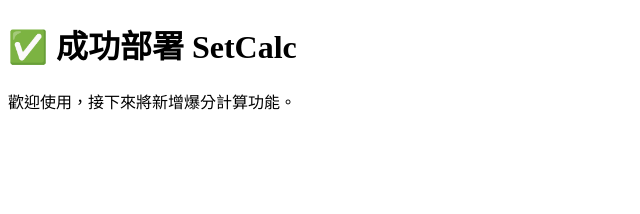
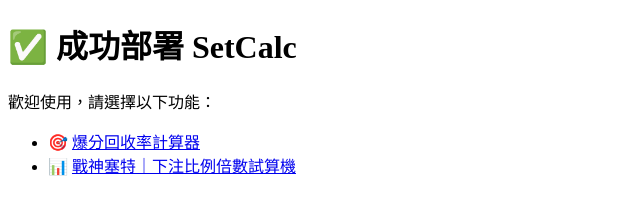
Before and after one commit to AAA38709/setcalc, a plain HTML site: page index.html in a window 1280 px wide. Shown: the whole page, without its empty margins (0-640 px from the left). Drawn offline with Linux system fonts and the light colour scheme.

Commit message:
Update index.html

```diff
--- a/index.html
+++ b/index.html
@@ -2,11 +2,15 @@
 <html lang="zh-Hant">
 <head>
   <meta charset="UTF-8" />
-  <meta name="viewport" content="width=device-width, initial-scale=1.0"/>
-  <title>SetCalc 爆分神器</title>
+  <meta name="viewport" content="width=device-width, initial-scale=1.0" />
+  <title>SetCalc 計算工具入口</title>
 </head>
 <body>
   <h1>✅ 成功部署 SetCalc</h1>
-  <p>歡迎使用，接下來將新增爆分計算功能。</p>
+  <p>歡迎使用，請選擇以下功能：</p>
+  <ul>
+    <li>🎯 <a href="calc.html">爆分回收率計算器</a></li>
+    <li>📊 <a href="multiple.html">戰神塞特｜下注比例倍數試算機</a></li>
+  </ul>
 </body>
 </html>
```
